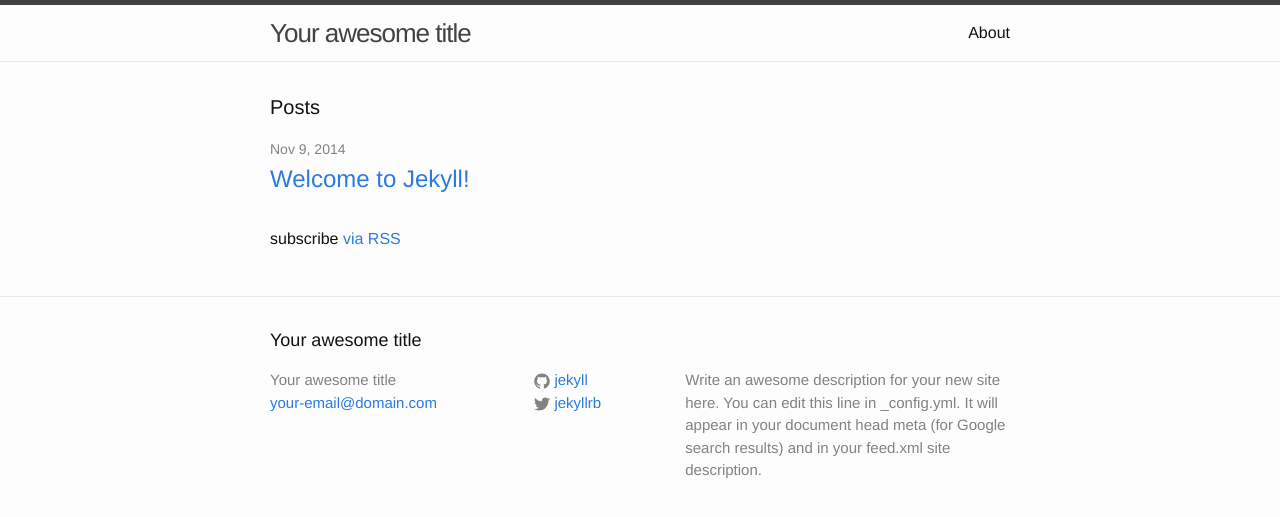
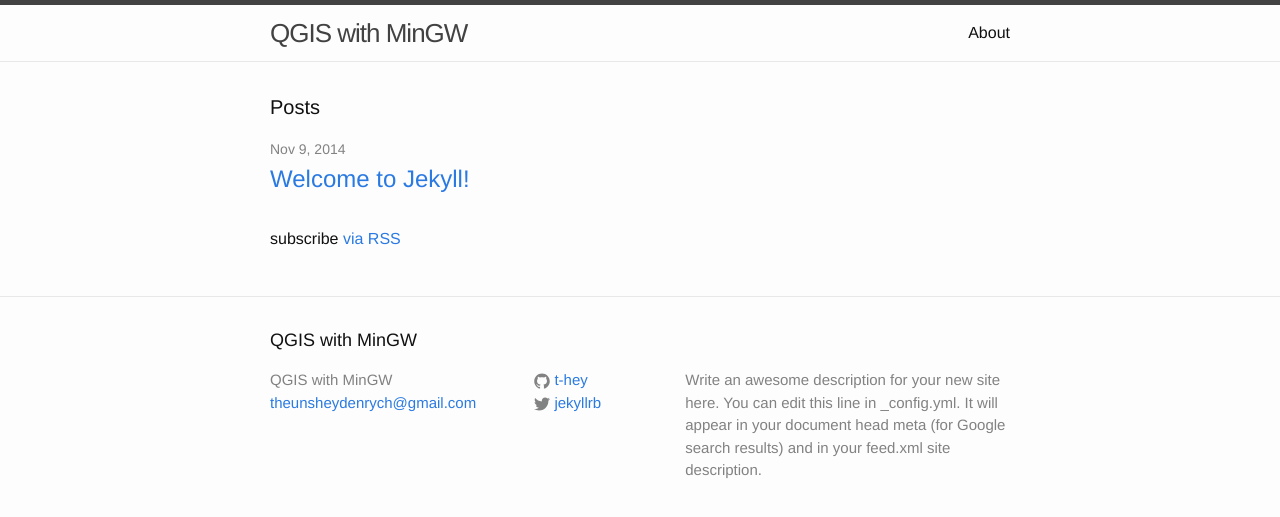
Before and after one commit to t-hey/QGIS-MinGW, a Jekyll site: the page built from index.html, in a window 1280 px wide. Shown: the top 517 px of the page. Built offline with Jekyll 4.4.1, drawn with Linux system fonts in a browser that asks for light colours.

Commit message:
Update _config.yml

```diff
--- a/_config.yml
+++ b/_config.yml
@@ -1,14 +1,14 @@
 # Site settings
-title: Your awesome title
-email: your-email@domain.com
+title: QGIS with MinGW
+email: theunsheydenrych@gmail.com
 description: > # this means to ignore newlines until "baseurl:"
   Write an awesome description for your new site here. You can edit this
   line in _config.yml. It will appear in your document head meta (for
   Google search results) and in your feed.xml site description.
 baseurl: /QGIS-MinGW # the subpath of your site, e.g. /blog/
-url: "http://yourdomain.com" # the base hostname & protocol for your site
+url: "http://t-hey.github.io/QGIS-MinGW/" # the base hostname & protocol for your site
 twitter_username: jekyllrb
-github_username:  jekyll
+github_username:  t-hey
 
 # Build settings
 markdown: kramdown
```
